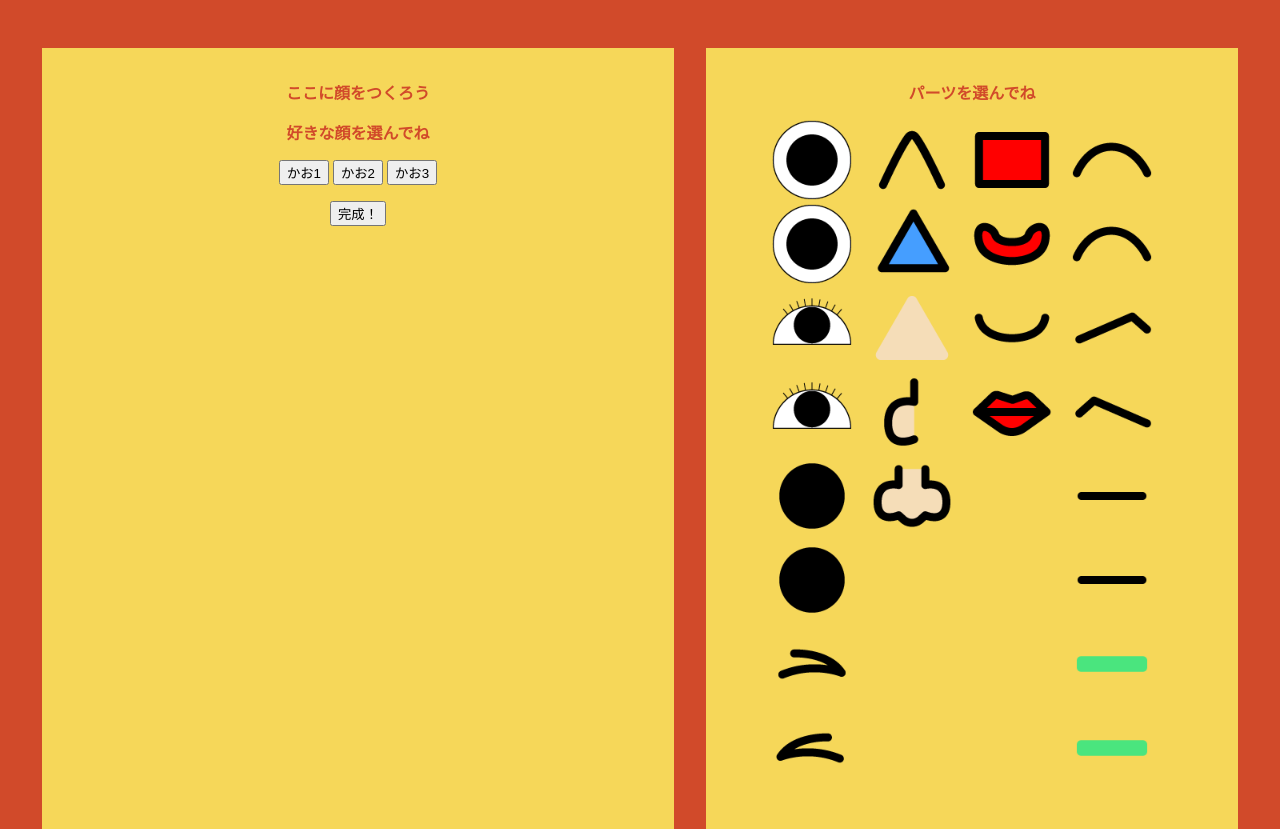
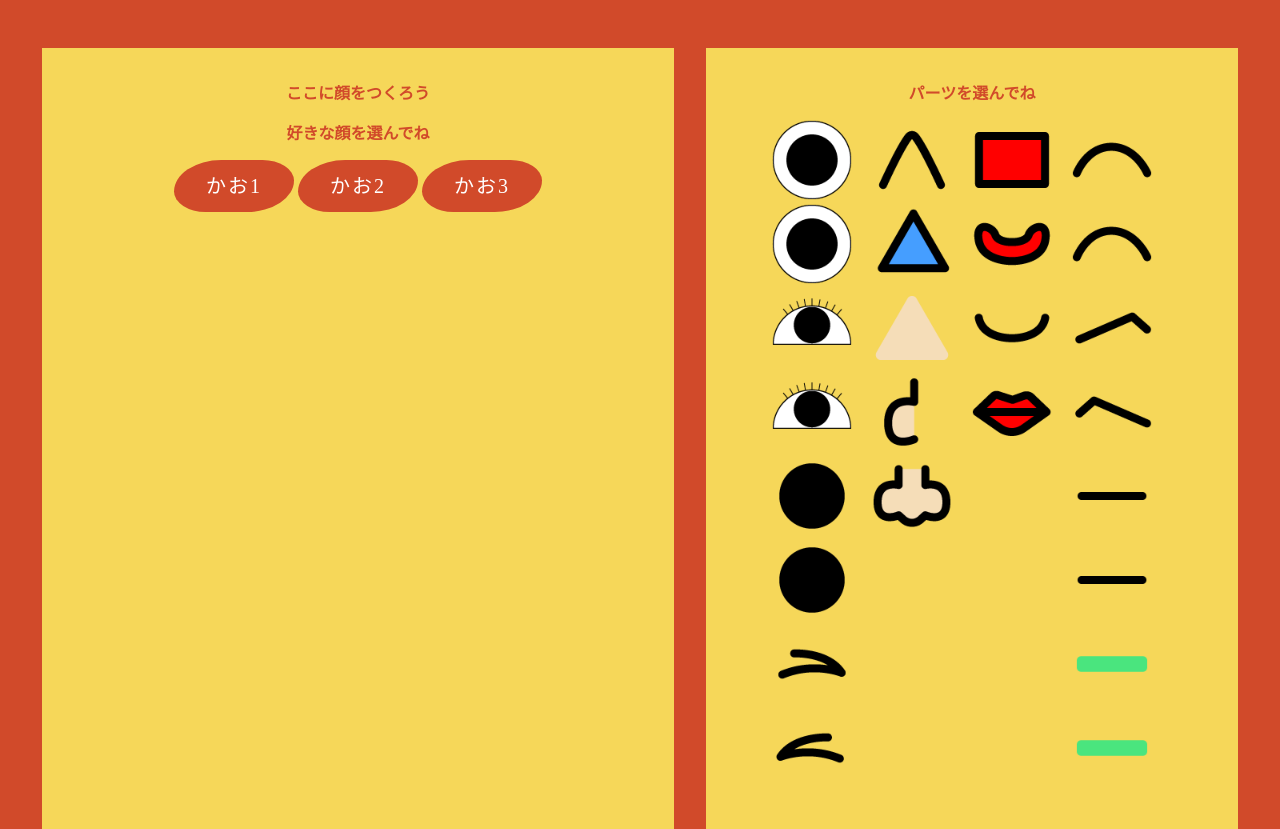
Before and after one commit to zer0Cyber/team_dev, a PHP site: page /fukuwarai/index.html in a window 1280 px wide. Shown: the part 192-1021 px from the top of the page. Run offline with PHP 8.4, Linux system fonts and the light colour scheme.

Commit message:
画面のズレとボタン変更

```diff
--- a/fukuwarai/fukuwarai.js
+++ b/fukuwarai/fukuwarai.js
@@ -9,6 +9,7 @@ jQuery(function(){
     $("#face2").hide();
     $("#face3").hide();
     $(".cover").hide();
+    $("#finish").hide();
 
     $("#facea").click(function(){
         $("#face1").show();
@@ -30,6 +31,7 @@ jQuery(function(){
     $(".img").mousedown(function(){
         if(i==0){
             $(".cover").show();
+            $("#finish").show();
         }
         $(".cover").css('z-index', 2);
         i++;
--- a/fukuwarai/index.html
+++ b/fukuwarai/index.html
@@ -3,7 +3,7 @@
 <head>
     <meta charset="UTF-8">
     <meta name="fukuwarai" content="ふくわらい">
-    <title>ふくわらい</title>
+    <title>ふくわらい｜神様に会おう</title>
     <link rel="shortcut icon" href="image/logo.png">
     <link rel="stylesheet" href="style.css">
     <script type="text/javascript" src="https://code.jquery.com/jquery-3.4.1.min.js"></script>
@@ -21,14 +21,14 @@
     <div class="lzone">
         <p>ここに顔をつくろう</p>
         <p>好きな顔を選んでね</p>
-        <button id="facea">かお1</button>
-        <button id="faceb">かお2</button>
-        <button id="facec">かお3</button>
+        <a class="btn" id="facea">かお1</a>
+        <a class="btn" id="faceb">かお2</a>
+        <a class="btn" id="facec">かお3</a>
         <div class="face" id="face1"><img src="image/kao1.png" alt="かお1" width="500px"></div>
         <div class="face" id="face2"><img src="image/kao2.png" alt="かお2" width="500px"></div>
         <div class="face" id="face3"><img src="image/kao3.png" alt="かお3" width="500px"></div>
         <div class="cover"></div>
-        <p><button id="finish">完成！</button></p>
+        <p><a class="btn" id="finish">完成！</a></p>
     </div>
     <div class="rzone">
         <p>パーツを選んでね</p>
--- a/fukuwarai/style.css
+++ b/fukuwarai/style.css
@@ -8,6 +8,7 @@ body {
     color: #f6d759;
     text-align: center;
 }
+
 header {
     margin: 2em;
     font-weight: bold;
@@ -22,7 +23,9 @@ header {
     display: flex;
     justify-content: center;
 }
+
 .lzone {
+    position: relative;
     margin: 1em;
     padding: 1em;
     width: 600px;
@@ -31,6 +34,7 @@ header {
     color: #d14a2a;
     font-weight: bold;
 }
+
 .rzone {
     position: relative;
     margin: 1em;
@@ -45,12 +49,48 @@ header {
 .face {
     margin-top: 20px;
 }
+
+.btn,a.btn {
+    font-size: 0.1px;
+    font-weight: 1;
+    line-height: 1;
+    position: relative;
+    display: inline-block;
+    padding: 1px 4px;
+    cursor: pointer;
+    -webkit-user-select: none;
+    -moz-user-select: none;
+    -ms-user-select: none;
+    user-select: none;
+    -webkit-transition: all 0.3s;
+    transition: all 0.3s;
+    text-align: center;
+    vertical-align: middle;
+    text-decoration: none;
+    letter-spacing: 0.1em;
+    color: #212529;
+    border-radius: 0.5rem;
+}
+
+a.btn {
+    font-size: 20px;
+    padding: 1rem 2rem;
+    color: #fff;
+    border-radius: 100% 80px / 80px 100%;
+    background-color: #d14a2a;
+}
+
+a.btn:hover {
+    color: #fff;
+    border-radius: 60% 80% / 100% 80%;
+}
+
 .cover {
-    width: 500px;
-    height: 500px;
+    width: 600px;
+    height: 510px;
     background-color: black;
     position: absolute;
-    top: 410px;
+    top: 180px;
 }
 
 .drag-and-drop {
@@ -67,14 +107,17 @@ header {
     position: absolute;
     margin-left: 50px;
 }
+
 .nosezone {
     position: absolute;
     margin-left: 150px;
 }
+
 .mouthzone {
     position: absolute;
     margin-left: 250px;
 }
+
 .mayuzone {
     position: absolute;
     margin-left: 350px;
```
